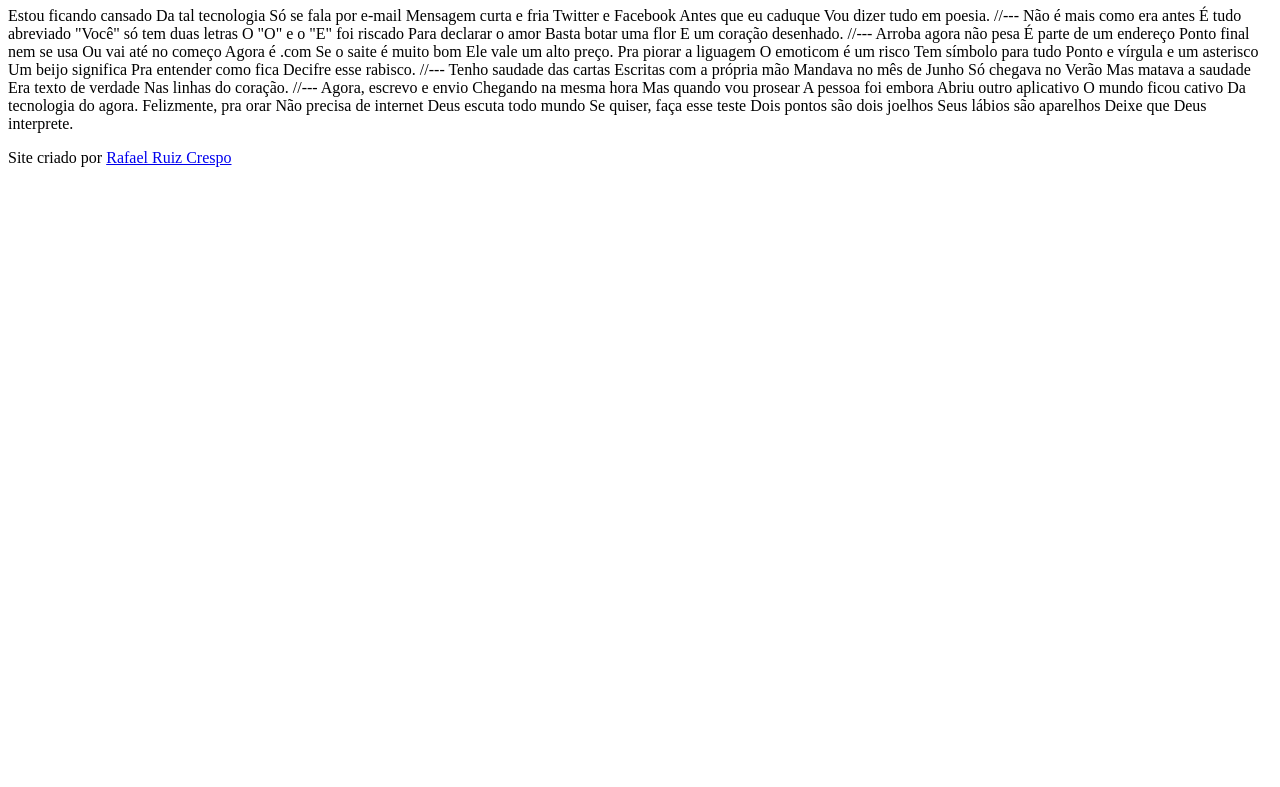
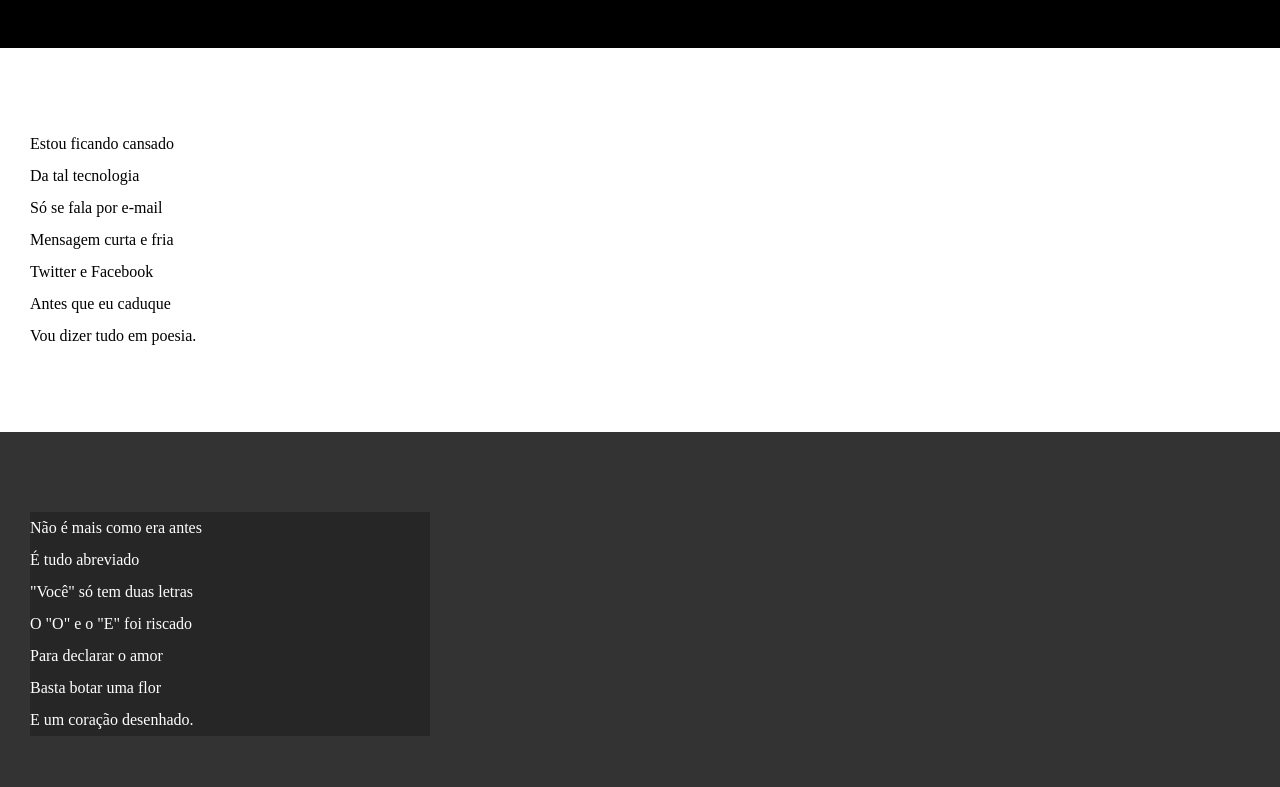
Before and after one commit to RafaelRuizCrespo/html-css, a plain HTML site: page desafios/desafio012/index.html in a window 1280 px wide. Shown: the part 107-894 px from the top of the page. Before the commit the page ends 800 px from the top, so only its background shows below. Drawn offline with Linux system fonts and the light colour scheme.

Commit message:
atualizei

```diff
--- /dev/null
+++ b/desafios/desafio012/estilo/style.css
@@ -0,0 +1,65 @@
+@charset "UTF-8";
+
+* {
+    margin: 0px;
+    padding: 0px;
+}
+
+html, body {
+    min-height: 100vh;
+    background-color: darkgray;
+}
+
+header {
+    background-color: black;
+    color: white;
+    text-align: center;
+}
+
+header > h1 {
+    padding-top: 50px;
+    font-variant: small-caps;
+}
+
+header > p {
+    padding-bottom: 50px;
+}
+
+header a, footer a {
+    color: white;
+    text-decoration: none;
+    font-weight: bolder;
+}
+
+header a:hover, footer a:hover {
+    text-decoration: underline;
+}
+
+section {
+    padding-top: 10vh;
+    padding-bottom: 10vh;
+    line-height: 2em;
+    padding-left: 30px;
+}
+
+section.normal {
+    background-color: white;
+    color: black;
+}
+
+section.imagem {
+    background-color: rgb(51, 51, 51);
+    color: white;
+}
+
+section.imagem > p {
+    background-color: rgba(0, 0, 0, 0.253);
+    width: 400px;
+}
+
+footer {
+    background-color: black;
+    color: white;
+    text-align: center;
+    padding: 10px;
+}
--- a/desafios/desafio012/index.html
+++ b/desafios/desafio012/index.html
@@ -4,6 +4,7 @@
     <meta charset="UTF-8">
     <meta name="viewport" content="width=device-width, initial-scale=1.0">
     <title>Cordel Moderno</title>
+    <link rel="stylesheet" href="estilo/style.css">
 </head>
 <body>
     <header>
@@ -11,69 +12,89 @@
         <p>Por <a href="https://www.recantodasletras.com.br/poesias/3186743" target="_blank">Milton Duarte</a></p>
     </header>
 
-    Estou ficando cansado
-    Da tal tecnologia
-    Só se fala por e-mail
-    Mensagem curta e fria
-    Twitter e Facebook
-    Antes que eu caduque
-    Vou dizer tudo em poesia.
+    <section class="normal">
+        <p>
+            Estou ficando cansado <br>
+            Da tal tecnologia <br>
+            Só se fala por e-mail <br>
+            Mensagem curta e fria <br>
+            Twitter e Facebook <br>
+            Antes que eu caduque <br>
+            Vou dizer tudo em poesia.
+        </p>
+    </section>
 
-    //---
 
-    Não é mais como era antes
-    É tudo abreviado
-    "Você" só tem duas letras
-    O "O" e o "E" foi riscado
-    Para declarar o amor
-    Basta botar uma flor
-    E um coração desenhado.
+    <section class="imagem">
+        <p>
+            Não é mais como era antes <br>
+            É tudo abreviado <br>
+            "Você" só tem duas letras <br>
+            O "O" e o "E" foi riscado <br>
+            Para declarar o amor <br>
+            Basta botar uma flor <br>
+            E um coração desenhado.
+        </p>
+    </section>
 
-    //---
 
-    Arroba agora não pesa
-    É parte de um endereço
-    Ponto final nem se usa
-    Ou vai até no começo
-    Agora é .com
-    Se o saite é muito bom
-    Ele vale um alto preço.
+    <section class="normal">
+        <p>
+            Arroba agora não pesa <br>
+            É parte de um endereço <br>
+            Ponto final nem se usa <br>
+            Ou vai até no começo <br>
+            Agora é .com <br>
+            Se o saite é muito bom <br>
+            Ele vale um alto preço. <br>
+        </p>
 
-    Pra piorar a liguagem
-    O emoticom é um risco
-    Tem símbolo para tudo
-    Ponto e vírgula e um asterisco
-    Um beijo significa
-    Pra entender como fica
-    Decifre esse rabisco.
+        <p>
+            Pra piorar a liguagem <br>
+            O emoticom é um risco <br>
+            Tem símbolo para tudo <br>
+            Ponto e vírgula e um asterisco <br>
+            Um beijo significa <br>
+            Pra entender como fica <br>
+            Decifre esse rabisco.
+        </p>
+    </section>
 
-    //---
 
-    Tenho saudade das cartas
-    Escritas com a própria mão
-    Mandava no mês de Junho
-    Só chegava no Verão
-    Mas matava a saudade
-    Era texto de verdade
-    Nas linhas do coração.
+    <section class="imagem">
+        <p>
+            Tenho saudade das cartas <br>
+            Escritas com a própria mão <br>
+            Mandava no mês de Junho <br>
+            Só chegava no Verão <br>
+            Mas matava a saudade <br>
+            Era texto de verdade <br>
+            Nas linhas do coração.
+        </p>
+    </section>
 
-    //---
 
-    Agora, escrevo e envio
-    Chegando na mesma hora
-    Mas quando vou prosear
-    A pessoa foi embora
-    Abriu outro aplicativo
-    O mundo ficou cativo
-    Da tecnologia do agora.
+    <section class="normal">
+        <p>
+            Agora, escrevo e envio <br>
+            Chegando na mesma hora <br>
+            Mas quando vou prosear <br>
+            A pessoa foi embora <br>
+            Abriu outro aplicativo <br>
+            O mundo ficou cativo <br>
+            Da tecnologia do agora. <br>
+        </p>
 
-    Felizmente, pra orar
-    Não precisa de internet
-    Deus escuta todo mundo
-    Se quiser, faça esse teste
-    Dois pontos são dois joelhos
-    Seus lábios são aparelhos
-    Deixe que Deus interprete.
+        <p>
+            Felizmente, pra orar <br>
+            Não precisa de internet <br>
+            Deus escuta todo mundo <br>
+            Se quiser, faça esse teste <br>
+            Dois pontos são dois joelhos <br>
+            Seus lábios são aparelhos <br>
+            Deixe que Deus interprete.
+        </p>
+    </section>
 
     <footer>
         <p>Site criado por <a href="https://github.com/RafaelRuizCrespo" target="_blank">Rafael Ruiz Crespo</a></p>
```
